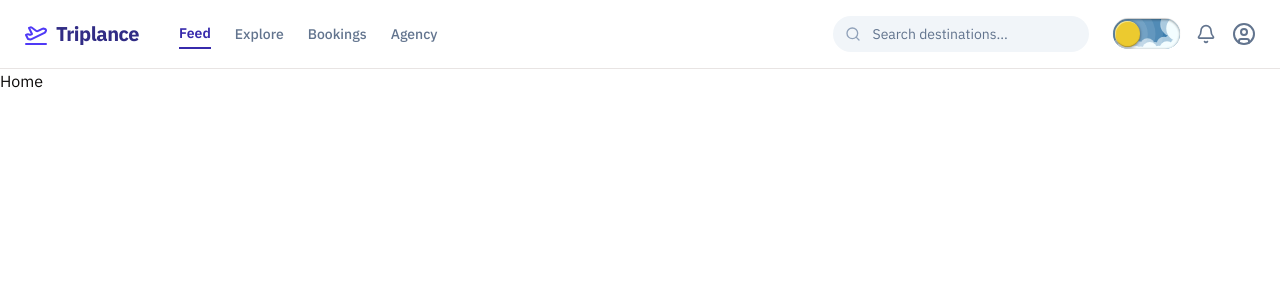
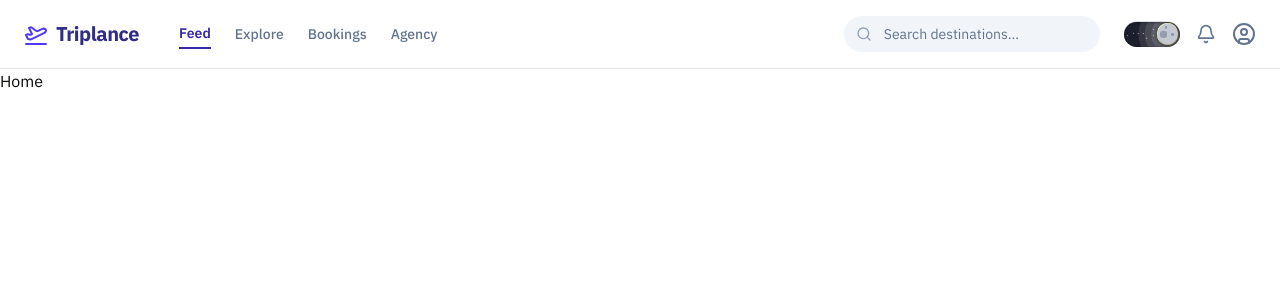
Before and after one commit to neamatullah01/triplance, a Next.js app in the folder frontend/: page / in a window 1280 px wide. Shown: the top 300 px of the page. Built offline with nearby package versions, Linux system fonts and the light colour scheme.

Commit message:
feat: dark mode functionality added

```diff
--- a/frontend/app/layout.tsx
+++ b/frontend/app/layout.tsx
@@ -1,8 +1,8 @@
 import { Geist, Geist_Mono, IBM_Plex_Sans, Noto_Serif } from "next/font/google"
 
 import "./globals.css"
-import { ThemeProvider } from "@/components/theme-provider"
 import { cn } from "@/lib/utils";
+import { ThemeProvider } from "@/components/theme-provider";
 
 const notoSerifHeading = Noto_Serif({subsets:['latin'],variable:'--font-heading'});
 
--- a/frontend/components/shared/Navbar.tsx
+++ b/frontend/components/shared/Navbar.tsx
@@ -9,29 +9,29 @@ export function Navbar() {
   const [isMobileMenuOpen, setIsMobileMenuOpen] = useState(false);
 
   return (
-    <nav className="border-b bg-white relative z-50">
+    <nav className="border-b border-border bg-background relative z-50">
       <div className="flex items-center justify-between px-4 sm:px-6 py-4 max-w-7xl mx-auto">
 
         {/* Left section: Logo and Desktop Links */}
         <div className="flex items-center gap-10">
           {/* Logo with Icon */}
-          <Link href="/feed" className="flex items-center gap-2 text-xl font-bold text-indigo-900 tracking-tight">
+          <Link href="/feed" className="flex items-center gap-2 text-xl font-bold text-indigo-900 dark:text-indigo-300 tracking-tight">
             <PlaneTakeoff className="h-6 w-6 text-indigo-600" />
             Triplance
           </Link>
 
           {/* Desktop Navigation Links */}
           <div className="hidden lg:flex items-center gap-6 mt-1">
-            <Link href="/feed" className="text-sm font-semibold text-indigo-800 border-b-2 border-indigo-800 pb-1">
+            <Link href="/feed" className="text-sm font-semibold text-indigo-800 dark:text-indigo-300 border-b-2 border-indigo-800 dark:border-indigo-300 pb-1">
               Feed
             </Link>
-            <Link href="/explore" className="text-sm font-medium text-slate-500 hover:text-slate-900 transition-colors pb-1">
+            <Link href="/explore" className="text-sm font-medium text-slate-500 dark:text-slate-400 hover:text-slate-900 dark:hover:text-slate-100 transition-colors pb-1">
               Explore
             </Link>
-            <Link href="/bookings" className="text-sm font-medium text-slate-500 hover:text-slate-900 transition-colors pb-1">
+            <Link href="/bookings" className="text-sm font-medium text-slate-500 dark:text-slate-400 hover:text-slate-900 dark:hover:text-slate-100 transition-colors pb-1">
               Bookings
             </Link>
-            <Link href="/agency" className="text-sm font-medium text-slate-500 hover:text-slate-900 transition-colors pb-1">
+            <Link href="/agency" className="text-sm font-medium text-slate-500 dark:text-slate-400 hover:text-slate-900 dark:hover:text-slate-100 transition-colors pb-1">
               Agency
             </Link>
           </div>
@@ -45,32 +45,32 @@ export function Navbar() {
             <input
               type="text"
               placeholder="Search destinations..."
-              className="w-48 lg:w-64 pl-10 pr-4 py-2 bg-slate-100 placeholder:text-slate-500 border-none rounded-full text-sm focus:outline-none focus:ring-2 focus:ring-indigo-100 transition-all"
+              className="w-48 lg:w-64 pl-10 pr-4 py-2 bg-slate-100 dark:bg-slate-800 text-foreground placeholder:text-slate-500 dark:placeholder:text-slate-400 border-none rounded-full text-sm focus:outline-none focus:ring-2 focus:ring-indigo-100 dark:focus:ring-indigo-900 transition-all"
             />
           </div>
 
           {/* Desktop Theme Toggle & Action Icons */}
           <div className="hidden lg:flex items-center gap-4">
             <ThemeToggle />
-            <button className="text-slate-500 hover:text-slate-900 transition-colors">
+            <button className="text-slate-500 dark:text-slate-400 hover:text-slate-900 dark:hover:text-slate-100 transition-colors">
               <Bell className="h-5 w-5" />
             </button>
-            <button className="text-slate-500 hover:text-slate-900 transition-colors">
+            <button className="text-slate-500 dark:text-slate-400 hover:text-slate-900 dark:hover:text-slate-100 transition-colors">
               <CircleUser className="h-6 w-6" />
             </button>
           </div>
 
           {/* Mobile: ThemeToggle + Notification + Profile icon + Hamburger (left to right) */}
           <div className="flex lg:hidden items-center gap-2">
-            <ThemeToggle size="9px" />
-            <button className="text-slate-500 hover:text-slate-900 transition-colors p-1">
+            <ThemeToggle size="8px" />
+            <button className="text-slate-500 dark:text-slate-400 hover:text-slate-900 dark:hover:text-slate-100 transition-colors p-1">
               <Bell className="h-5 w-5" />
             </button>
-            <button className="text-slate-500 hover:text-slate-900 transition-colors p-1">
+            <button className="text-slate-500 dark:text-slate-400 hover:text-slate-900 dark:hover:text-slate-100 transition-colors p-1">
               <CircleUser className="h-6 w-6" />
             </button>
             <button
-              className="p-2 text-slate-500 hover:text-slate-900"
+              className="p-2 text-slate-500 dark:text-slate-400 hover:text-slate-900 dark:hover:text-slate-100"
               onClick={() => setIsMobileMenuOpen(!isMobileMenuOpen)}
             >
               <Menu className="h-6 w-6" />
@@ -81,7 +81,7 @@ export function Navbar() {
 
       {/* Mobile Menu Dropdown */}
       {isMobileMenuOpen && (
-        <div className="lg:hidden border-t bg-white absolute w-full left-0 top-full shadow-lg">
+        <div className="lg:hidden border-t border-border bg-background absolute w-full left-0 top-full shadow-lg">
           <div className="flex flex-col px-4 py-6 space-y-4">
             {/* Mobile Search */}
             <div className="relative w-full mb-4">
@@ -89,15 +89,15 @@ export function Navbar() {
               <input
                 type="text"
                 placeholder="Search destinations..."
-                className="w-full pl-10 pr-4 py-3 bg-slate-100 placeholder:text-slate-500 border-none rounded-lg text-sm focus:outline-none focus:ring-2 focus:ring-indigo-100"
+                className="w-full pl-10 pr-4 py-3 bg-slate-100 dark:bg-slate-800 text-foreground placeholder:text-slate-500 dark:placeholder:text-slate-400 border-none rounded-lg text-sm focus:outline-none focus:ring-2 focus:ring-indigo-100 dark:focus:ring-indigo-900"
               />
             </div>
 
             {/* Mobile Links */}
-            <Link href="/feed" className="text-base font-semibold text-indigo-800" onClick={() => setIsMobileMenuOpen(false)}>Feed</Link>
-            <Link href="/explore" className="text-base font-medium text-slate-600 hover:text-slate-900" onClick={() => setIsMobileMenuOpen(false)}>Explore</Link>
-            <Link href="/bookings" className="text-base font-medium text-slate-600 hover:text-slate-900" onClick={() => setIsMobileMenuOpen(false)}>Bookings</Link>
-            <Link href="/agency" className="text-base font-medium text-slate-600 hover:text-slate-900" onClick={() => setIsMobileMenuOpen(false)}>Agency</Link>
+            <Link href="/feed" className="text-base font-semibold text-indigo-800 dark:text-indigo-300" onClick={() => setIsMobileMenuOpen(false)}>Feed</Link>
+            <Link href="/explore" className="text-base font-medium text-slate-600 dark:text-slate-300 hover:text-slate-900 dark:hover:text-slate-100" onClick={() => setIsMobileMenuOpen(false)}>Explore</Link>
+            <Link href="/bookings" className="text-base font-medium text-slate-600 dark:text-slate-300 hover:text-slate-900 dark:hover:text-slate-100" onClick={() => setIsMobileMenuOpen(false)}>Bookings</Link>
+            <Link href="/agency" className="text-base font-medium text-slate-600 dark:text-slate-300 hover:text-slate-900 dark:hover:text-slate-100" onClick={() => setIsMobileMenuOpen(false)}>Agency</Link>
 
 
           </div>
--- a/frontend/components/shared/ThemeToggle.tsx
+++ b/frontend/components/shared/ThemeToggle.tsx
@@ -2,16 +2,26 @@
 
 import React from 'react';
 import styled from 'styled-components';
+import { useTheme } from 'next-themes';
 
 interface ThemeToggleProps {
   size?: string;
 }
 
-const ThemeToggle = ({ size = '12px' }: ThemeToggleProps) => {
+const ThemeToggle = ({ size = '10px' }: ThemeToggleProps) => {
+  const { resolvedTheme, setTheme } = useTheme();
+  const isDark = resolvedTheme === 'dark';
+
   return (
     <StyledWrapper>
       <label className="theme-switch" style={{ '--toggle-size': size } as React.CSSProperties}>
-        <input type="checkbox" className="theme-switch__checkbox" />
+        <input
+          type="checkbox"
+          className="theme-switch__checkbox"
+          checked={!isDark}
+          onChange={() => setTheme(isDark ? 'light' : 'dark')}
+          readOnly={false}
+        />
         <div className="theme-switch__container">
           <div className="theme-switch__clouds" />
           <div className="theme-switch__stars-container">
```
